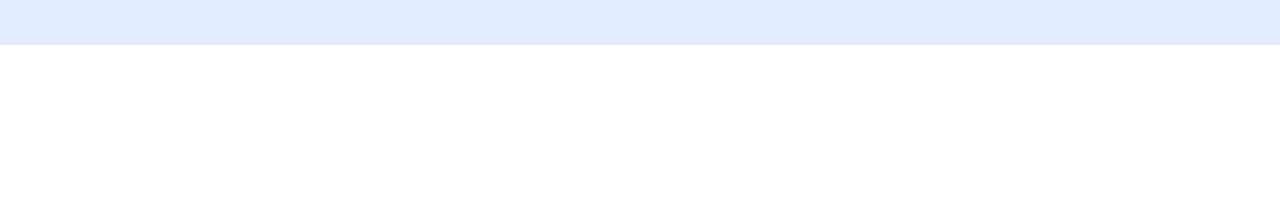
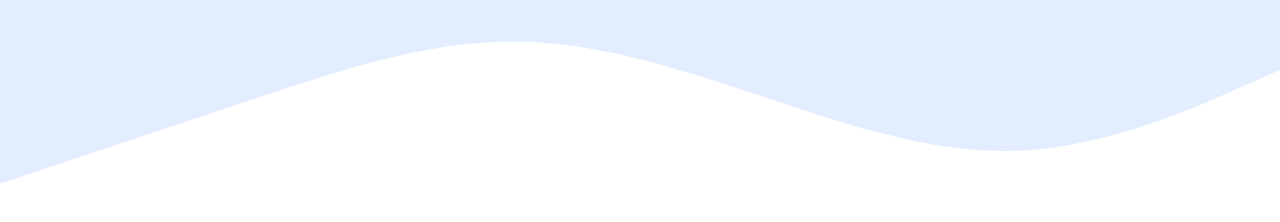
Before and after one commit to iffanahmad98/website-portofolio, a plain HTML site: page index.html in a window 1280 px wide. Shown: the part 396-618 px from the top of the page. Drawn offline with nearby package versions, Linux system fonts and the light colour scheme.

Commit message:
Add waves

```diff
--- a/index.html
+++ b/index.html
@@ -46,6 +46,13 @@
       <img src="img/OK-min.jpg" alt="Iffan Ahmad" width="200" class="rounded-circle img-thumbnail" />
       <h1 class="display-4">Iffan Ahmad</h1>
       <p class="lead">Student | Programmer</p>
+      <svg xmlns="http://www.w3.org/2000/svg" viewBox="0 0 1440 320">
+        <path
+          fill="#ffffff"
+          fill-opacity="1"
+          d="M0,192L48,176C96,160,192,128,288,96C384,64,480,32,576,32C672,32,768,64,864,96C960,128,1056,160,1152,154.7C1248,149,1344,107,1392,85.3L1440,64L1440,320L1392,320C1344,320,1248,320,1152,320C1056,320,960,320,864,320C768,320,672,320,576,320C480,320,384,320,288,320C192,320,96,320,48,320L0,320Z"
+        ></path>
+      </svg>
     </section>
     <!-- Akhir Jumbotron -->
 
--- a/style.css
+++ b/style.css
@@ -1,4 +1,4 @@
 .jumbotron {
-  padding: 2rem 1rem;
+  padding-top: 2rem;
   background-color: #e2edff;
 }
```
